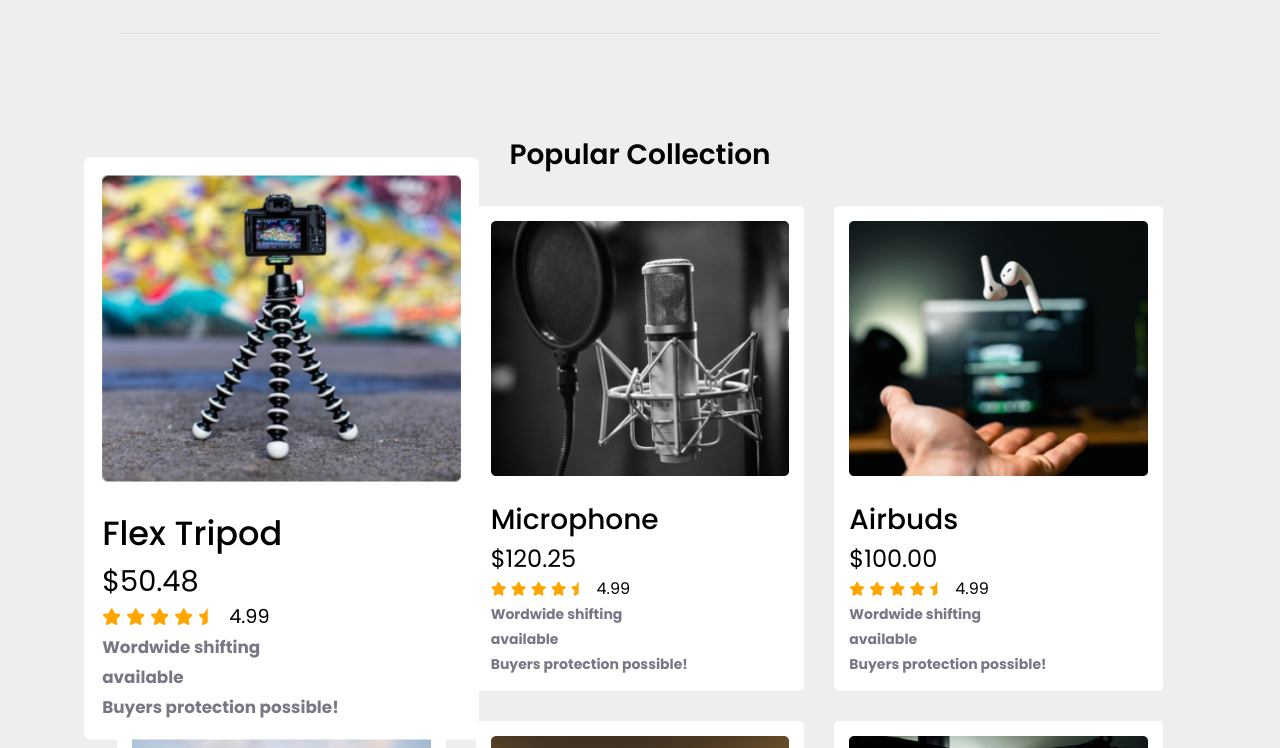
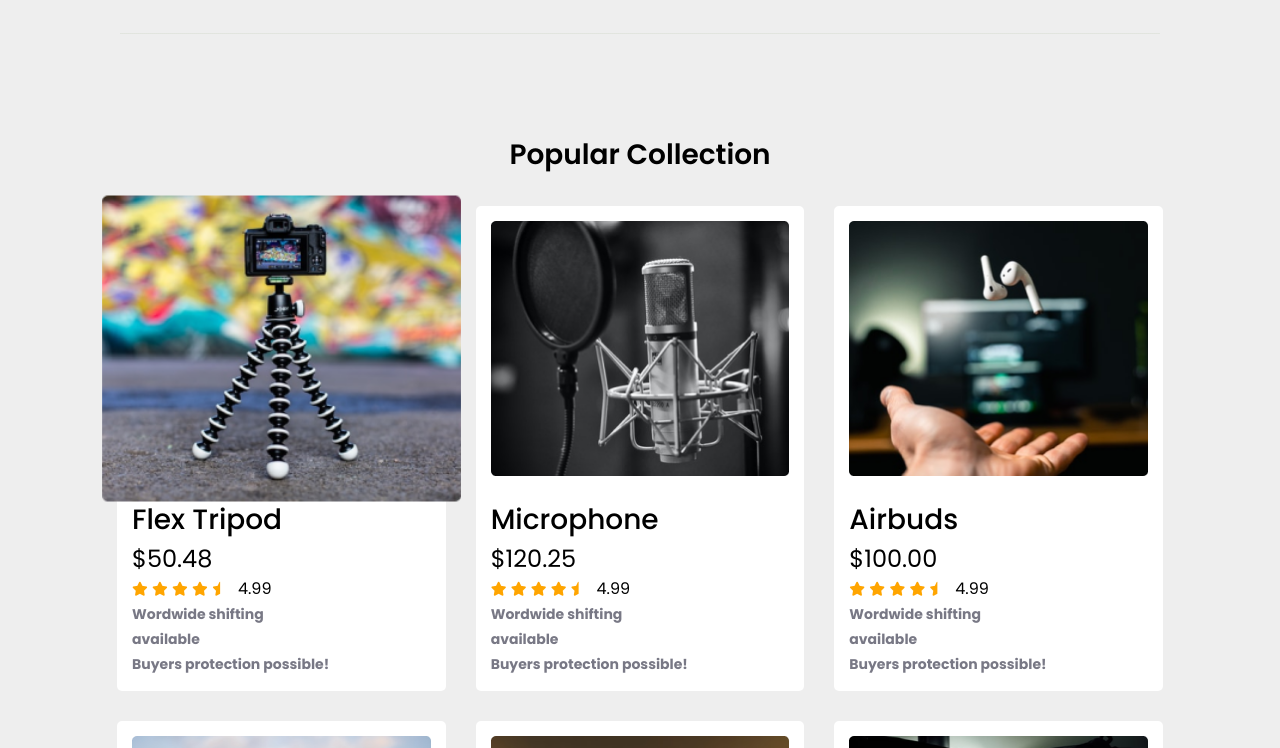
Before and after one commit to Siam-al-islam/Influencer-gear, a plain HTML site: page index.html in a window 1280 px wide. In both pictures the pointer is over the picture 281 px from the left and 969 px from the top of the page. Shown: the part 621-1369 px from the top of the page. Drawn offline with Linux system fonts and the light colour scheme.

Commit message:
hover issue fixed

```diff
--- a/styles/style.css
+++ b/styles/style.css
@@ -132,7 +132,7 @@ a {
     background-color: white;
 }
 
-.item:hover {
+.item:hover img {
     transform: scale(1.2);
 }
 
```
